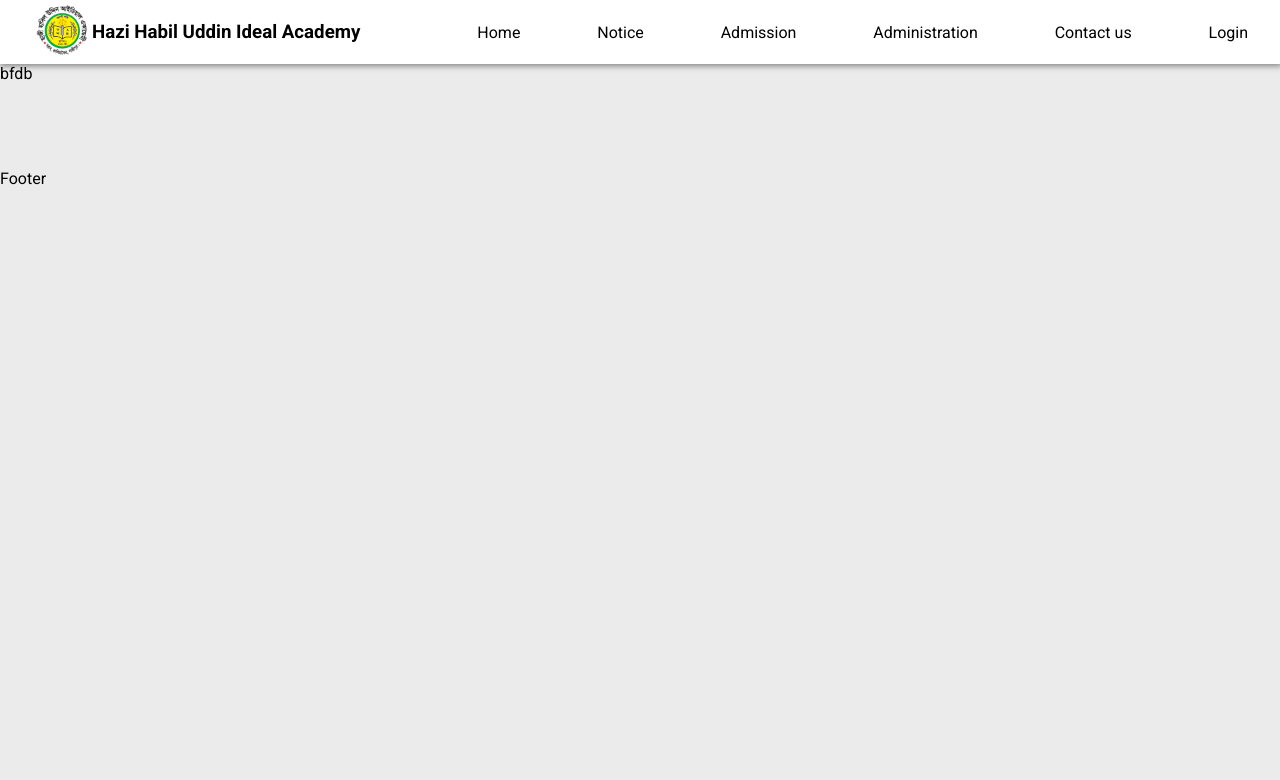
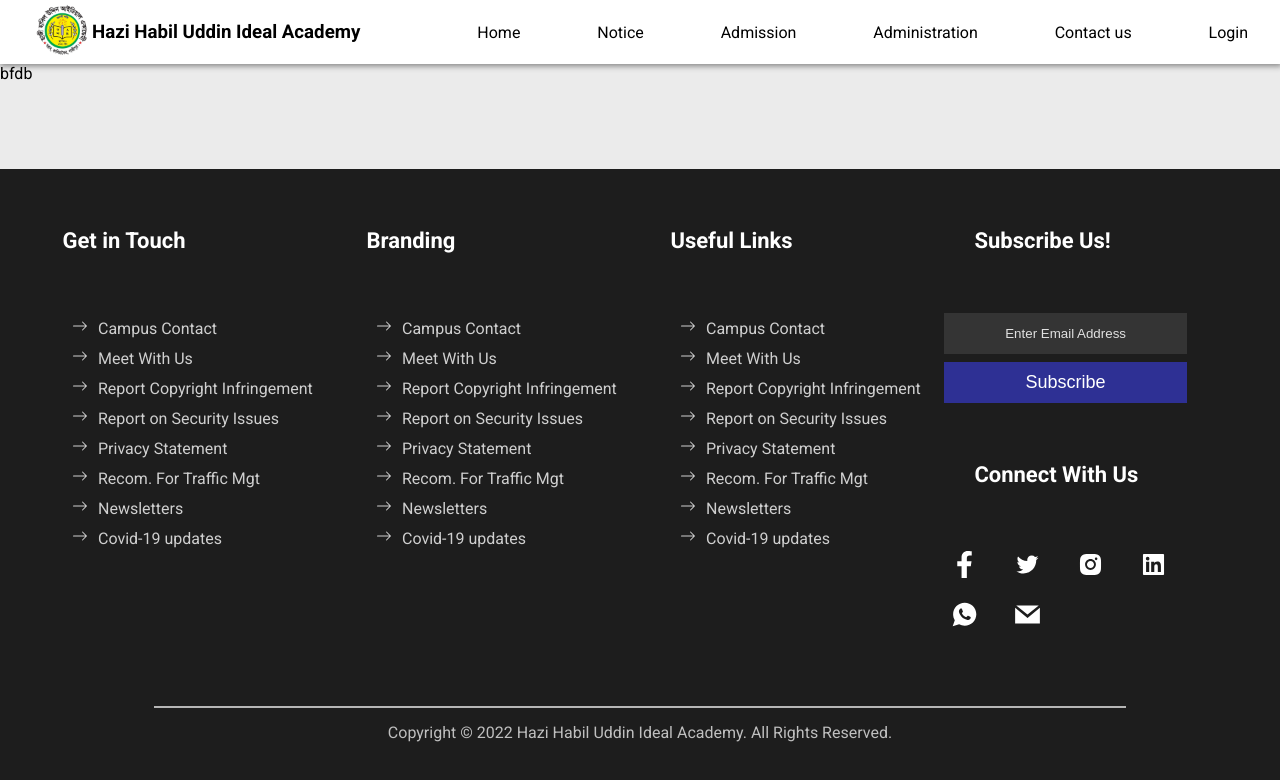
Before and after one commit to md-emon-hossen/habil-udding, a Next.js app: page / in a window 1280 px wide. Shown: the top 780 px of the page. Built offline with nearby package versions, Linux system fonts and the light colour scheme.

Commit message:
update footer

```diff
--- a/componnent/Footer.js
+++ b/componnent/Footer.js
@@ -1,7 +1,80 @@
-import React from 'react'
+import styles from "../styles/Footer.module.css";
+import {BsArrowRight}from "react-icons/bs";
+import{FaFacebookF}from "react-icons/fa";
+import {AiOutlineTwitter} from "react-icons/ai";
+import{AiFillInstagram}from "react-icons/ai";
+import {AiFillLinkedin} from "react-icons/ai";
+import{IoLogoWhatsapp}from "react-icons/io";
+import {GrMail} from "react-icons/gr";
+
 
 export default function Footer() {
   return (
-    <div>Footer</div>
-  )
+    <footer className={styles.footer}>
+      <div className={styles.footerWrp}>
+        <div>
+            <h4 className={styles.footerhadering}>Get in Touch</h4>
+            <ul className={styles.ul}>
+                <li><a href="#"><BsArrowRight className={styles.rightArrowIcons} />Campus Contact</a></li>
+                <li><a href="#"><BsArrowRight className={styles.rightArrowIcons} />Meet With Us</a></li>
+                <li><a href="#"><BsArrowRight className={styles.rightArrowIcons} />Report Copyright Infringement</a></li>
+                <li><a href="#"><BsArrowRight className={styles.rightArrowIcons} />Report on Security Issues</a></li>
+                <li><a href="#"><BsArrowRight className={styles.rightArrowIcons} />Privacy Statement</a></li>
+                <li><a href="#"><BsArrowRight className={styles.rightArrowIcons} />Recom. For Traffic Mgt</a></li>
+                <li><a href="#"><BsArrowRight className={styles.rightArrowIcons} />Newsletters</a></li>
+                <li><a href="#"><BsArrowRight className={styles.rightArrowIcons} />Covid-19 updates</a></li>
+            </ul>
+        </div>
+        <div>
+            <h4 className={styles.footerhadering}>Branding</h4>
+            <ul className={styles.ul}>
+                <li><a href="#"><BsArrowRight className={styles.rightArrowIcons} />Campus Contact</a></li>
+                <li><a href="#"><BsArrowRight className={styles.rightArrowIcons} />Meet With Us</a></li>
+                <li><a href="#"><BsArrowRight className={styles.rightArrowIcons} />Report Copyright Infringement</a></li>
+                <li><a href="#"><BsArrowRight className={styles.rightArrowIcons} />Report on Security Issues</a></li>
+                <li><a href="#"><BsArrowRight className={styles.rightArrowIcons} />Privacy Statement</a></li>
+                <li><a href="#"><BsArrowRight className={styles.rightArrowIcons} />Recom. For Traffic Mgt</a></li>
+                <li><a href="#"><BsArrowRight className={styles.rightArrowIcons} />Newsletters</a></li>
+                <li><a href="#"><BsArrowRight className={styles.rightArrowIcons} />Covid-19 updates</a></li>
+            </ul>
+        </div>
+        <div>
+            <h4 className={styles.footerhadering}>Useful Links</h4>
+            <ul className={styles.ul}>
+                <li><a href="#"><BsArrowRight className={styles.rightArrowIcons} />Campus Contact</a></li>
+                <li><a href="#"><BsArrowRight className={styles.rightArrowIcons} />Meet With Us</a></li>
+                <li><a href="#"><BsArrowRight className={styles.rightArrowIcons} />Report Copyright Infringement</a></li>
+                <li><a href="#"><BsArrowRight className={styles.rightArrowIcons} />Report on Security Issues</a></li>
+                <li><a href="#"><BsArrowRight className={styles.rightArrowIcons} />Privacy Statement</a></li>
+                <li><a href="#"><BsArrowRight className={styles.rightArrowIcons} />Recom. For Traffic Mgt</a></li>
+                <li><a href="#"><BsArrowRight className={styles.rightArrowIcons} />Newsletters</a></li>
+                <li><a href="#"><BsArrowRight className={styles.rightArrowIcons} />Covid-19 updates</a></li>
+            </ul>
+        </div>
+        <div>
+            <h4 className={styles.footerhadering}>Subscribe Us!</h4>
+            <div className={styles.Subscribe}>
+                <input type="email" placeholder="Enter Email Address" />
+                <button>Subscribe</button>
+            </div>
+            <h4 className={styles.footerhadering}>Connect With Us</h4>
+            <div className={styles.Connect}>
+                <div className={styles.Cfacebook}><FaFacebookF className={styles.contaceIcons} /></div>
+                <div className={styles.Ctwitter}><AiOutlineTwitter className={styles.contaceIcons} /></div>
+                <div className={styles.cInsta}><AiFillInstagram className={styles.contaceIcons} /></div>
+                <div className={styles.Cin}><AiFillLinkedin className={styles.contaceIcons} /></div>
+                <div className={styles.cWhats}><IoLogoWhatsapp className={styles.contaceIcons} /></div>
+                <div className={styles.cMail}><GrMail className={styles.contaceIcons} /></div>
+            </div>
+        </div>
+
+
+
+
+
+        <div className={styles.copyRight}>Copyright © 2022
+            Hazi Habil Uddin Ideal Academy. All Rights Reserved.</div>
+    </div>
+    </footer>
+)
 }
--- /dev/null
+++ b/styles/Footer.module.css
@@ -0,0 +1,185 @@
+.footer{
+    background: rgb(29, 29, 29);
+    color: #fff;
+}
+
+.footerWrp {
+    display: grid;
+    width:95%;
+    margin: auto;
+    grid-template-columns: 1fr 1fr 1fr 1fr;
+    grid-template-rows: auto 150px;
+    justify-content: space-between;
+    row-gap: 20px;
+
+}
+
+.rightArrowIcons {
+    margin-right: 10px;
+}
+
+.footerhadering {
+    font-size: 22px;
+    padding: 30px 0px;
+    padding-left:10%;
+
+}
+/* .ul{
+
+} */
+
+.Subscribe {
+    width: 80%;
+    display: grid;
+    grid-template-columns: 1fr;
+    grid-gap: 8px;
+    grid-template-rows: 1fr 1fr;
+}
+
+.Subscribe>input {
+    padding: 13px;
+    outline: none;
+    border: none;
+    background-color: rgba(255, 255, 255, 0.1);
+    color: #fff;
+    text-align: center;
+}
+
+.Subscribe>input::placeholder {
+    color: rgb(224, 224, 224);
+}
+
+.Subscribe>button {
+    padding: 10px 0px;
+    outline: none;
+    border: none;
+    background-color: #2E3094;
+    color: #fff;
+    cursor: pointer;
+    transition: .3s;
+    font-size: 18px;
+}
+
+.Subscribe>button:hover {
+    background-color: #3033b0;
+}
+
+.footerWrp>div>ul {
+    list-style: none;
+}
+
+.footerWrp>div>ul>li {
+    padding: 5px 0px;
+}
+
+.footerWrp>div>ul>li>a {
+    color: rgb(207, 207, 207);
+}
+
+.footerWrp>div>ul>li>a:hover {
+    color: #fff;
+}
+
+.Connect {
+    width: 80%;
+    display: grid;
+    grid-template-columns: 1fr 1fr 1fr 1fr;
+    grid-gap: 10px;
+}
+
+.Connect>div {
+
+    text-align: center;
+    align-items: center;
+    padding-top: 5px;
+    transition: .3s;
+    width: 40px;
+    height: 40px;
+    border-radius: 50%;
+
+}
+
+.contaceIcons {
+    width: 27px;
+    height: 27px;
+}
+
+
+
+.Cfacebook:hover {
+    background: #3b5998;
+}
+
+.Ctwitter:hover {
+    background: #00acee;
+}
+
+.cInsta:hover {
+    background: linear-gradient(to bottom right, #515BD4, #8134AF, #DD2A7B, #FEDA77, #F58529)
+}
+
+.Cin:hover {
+    background: #0072b1;
+}
+
+.cWhats:hover {
+    background: rgba(37, 211, 102);
+}
+
+.cMail:hover {
+    background: RGB(234, 67, 53);
+}
+
+
+
+.copyRight {
+    border-top: 2px solid rgb(182, 182, 182);
+    grid-column: 1/-1;
+    padding: 15px;
+    width: 80%;
+    margin: auto;
+    text-align: center;
+    color: rgb(191, 191, 191);
+}
+
+
+@media (max-width:990px) {
+    .footerWrp {
+        grid-template-columns: 1fr 1fr;
+        grid-template-rows: auto auto;
+
+    }
+}
+
+@media (max-width:768px) {
+    .footerWrp {
+        grid-template-columns: 1fr;
+        grid-template-rows: auto auto auto auto;
+    }
+
+    .Connect {
+        grid-template-columns: 1fr 1fr 1fr 1fr 1fr 1fr;
+    }
+
+    .Subscribe {
+        width: 100%;
+    }
+
+    .Connect {
+        width: 80%;
+        margin: auto;
+    }
+}
+
+@media (max-width:330px) {
+    .Connect>div {
+        width: 30px;
+        height: 30px;
+    }
+
+    .contaceIcons {
+        width: 23px;
+        height: 23px;
+        padding: 1px;
+    }
+}
```
